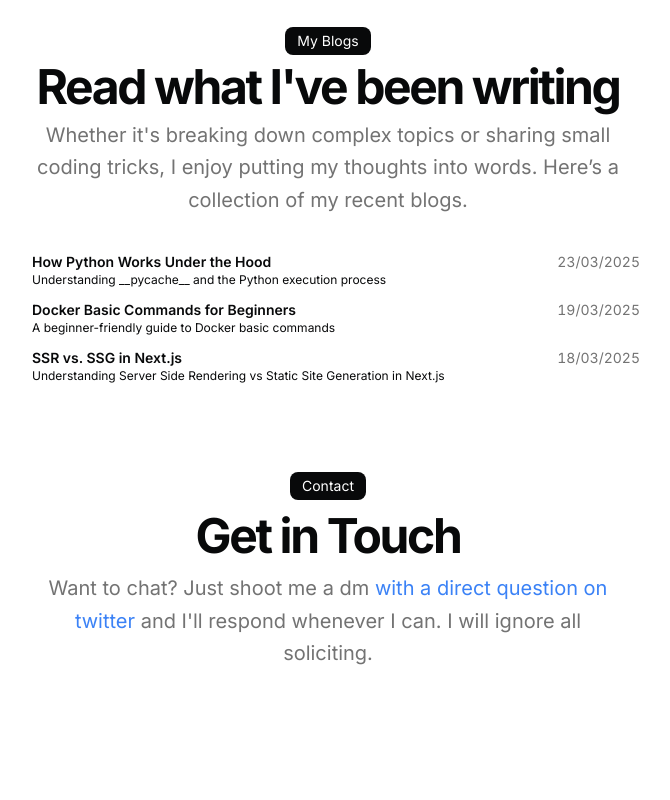
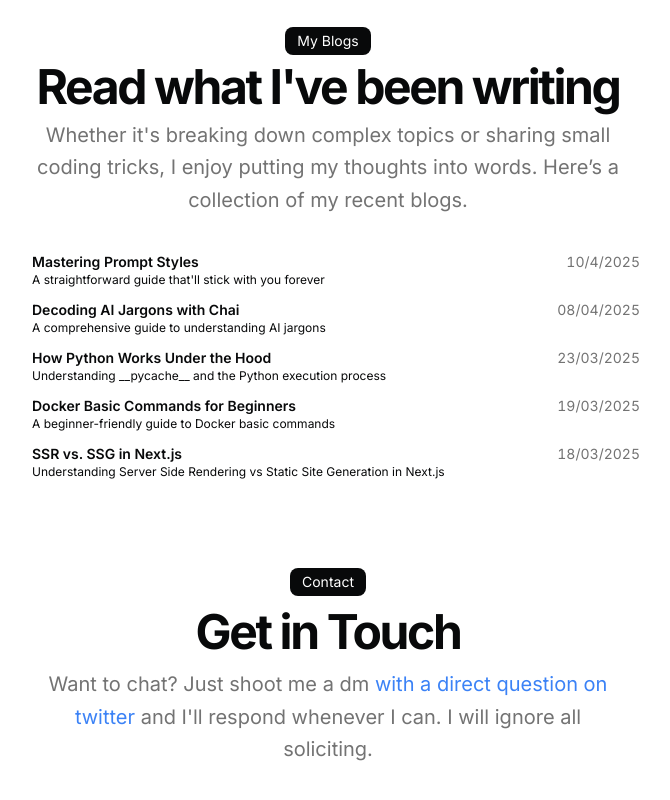
Before and after one commit to rahulkpr2510/portfolio-website, a Next.js app: page / in a window 1280 px wide. Shown: the part 1585-2385 px from the top of the page, without its empty margins (312-982 px from the left). Built offline with nearby package versions, Linux system fonts and the light colour scheme.

Commit message:
feat: add new blog entries on prompt styles and AI jargons to resume data

```diff
--- a/src/data/resume.tsx
+++ b/src/data/resume.tsx
@@ -149,6 +149,18 @@ export const DATA = {
 
   Blogs: [
     {
+      title: "Mastering Prompt Styles",
+      link: "https://mastering-prompt-styles.hashnode.dev/mastering-prompt-styles-a-straightforward-guide-thatll-stick-with-you-forever",
+      description: "A straightforward guide that'll stick with you forever",
+      date: "10/4/2025",
+    },
+    {
+      title: "Decoding AI Jargons with Chai",
+      link: "https://decoding-the-jargons-of-ai-with-chai.hashnode.dev/decoding-ai-jargons-with-chai",
+      description: "A comprehensive guide to understanding AI jargons",
+      date: "08/04/2025",
+    },
+    {
       title: "How Python Works Under the Hood",
       link: "https://how-does-python-work-under-the-hood.hashnode.dev/how-python-works-under-the-hood-understanding-pycache-and-the-python-execution-process",
       description: "Understanding __pycache__ and the Python execution process",
```
